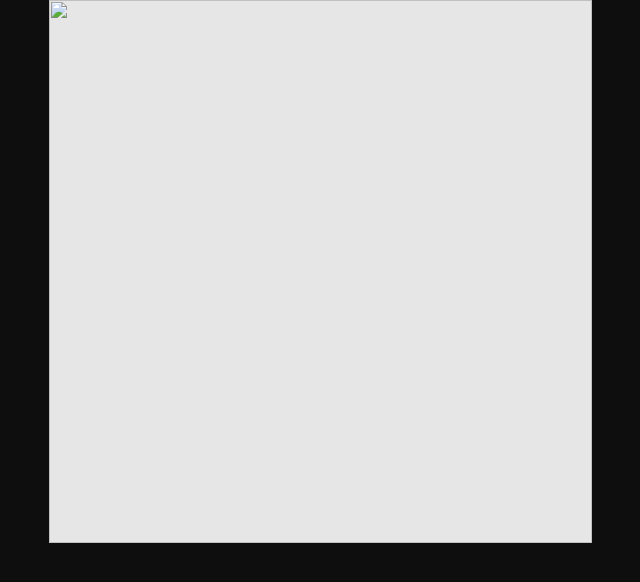
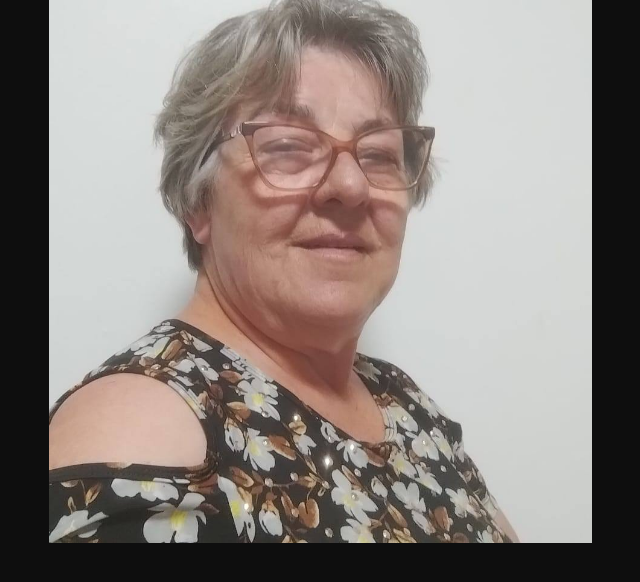
Before and after one commit to Coronel4545/pegatrouxa, a plain HTML site: page index.html in a window 1280 px wide. Shown: the whole page, without its empty margins (320-960 px from the left). Drawn offline with Linux system fonts and the light colour scheme.

Commit message:
Update index.html

```diff
--- a/index.html
+++ b/index.html
@@ -6,6 +6,6 @@
     <title>image_load</title>
 </head>
 <body style="margin: 0px; height: 100%; background-color: rgb(14, 14, 14);">
-    <img style="display: block;-webkit-user-select: none;margin: auto;cursor: zoom-in;background-color: hsl(0, 0%, 90%);transition: background-color 300ms;" src="/image/magrinha.png" width="543" height="543">
+    <img style="display: block;-webkit-user-select: none;margin: auto;cursor: zoom-in;background-color: hsl(0, 0%, 90%);transition: background-color 300ms;" src="/image/magrinha.jpg" width="543" height="543">
 </body>
 </html>
```
